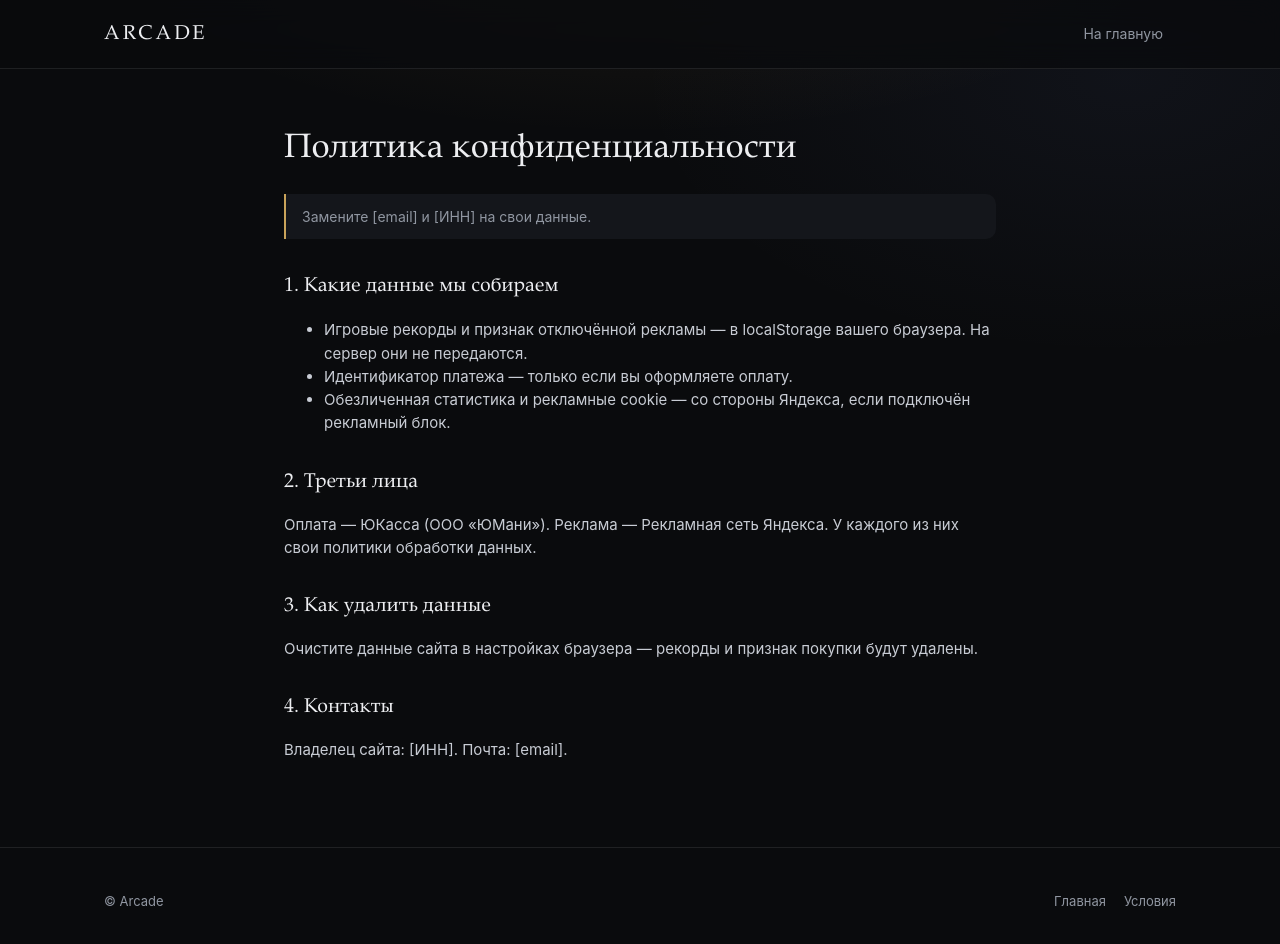
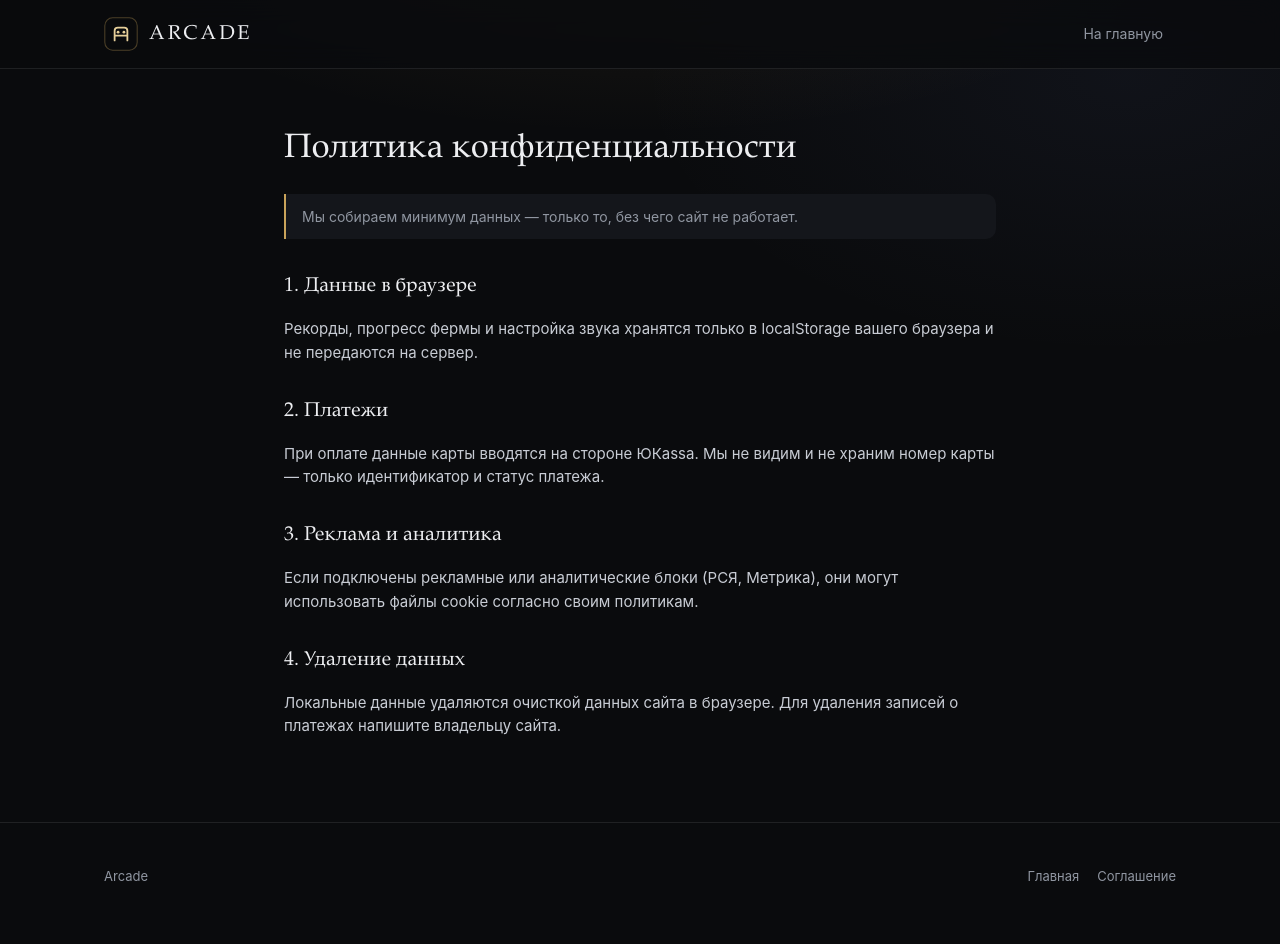
Before and after one commit to Maganed/mini-igry-arcade, a plain HTML site: page privacy.html in a window 1280 px wide. Drawn offline with Linux system fonts and the light colour scheme.

Commit message:
fix: иконка сайта и стили на странице конфиденциальности

```diff
--- a/privacy.html
+++ b/privacy.html
@@ -1,45 +1,51 @@
-<!DOCTYPE html>
+<!doctype html>
 <html lang="ru">
 	<head>
 		<meta charset="utf-8" />
 		<meta name="viewport" content="width=device-width, initial-scale=1" />
-<meta name="robots" content="noindex" />
 		<title>Политика конфиденциальности — Arcade</title>
+		<meta name="description" content="Какие данные собирает сайт Arcade и зачем." />
+		<link rel="icon" href="favicon.svg" type="image/svg+xml" />
+		<link rel="apple-touch-icon" href="favicon.svg" />
 		<link rel="stylesheet" href="styles.css" />
 	</head>
 	<body>
 		<header class="site-header">
 			<div class="container header-inner">
-    <a class="brand" href="./"><span class="brand-name">Arcade</span></a>
-    <nav class="nav"><a href="./">На главную</a></nav>
+				<a class="brand" href="index.html" aria-label="Arcade — на главную">
+					<svg class="brand-mark" viewBox="0 0 64 64" aria-hidden="true">
+						<rect x="1.5" y="1.5" width="61" height="61" rx="15" fill="none" stroke="#c9a35a" stroke-opacity=".35" stroke-width="2" />
+						<path d="M20 44V26a6 6 0 0 1 6-6h12a6 6 0 0 1 6 6v18M20 35h24" fill="none" stroke="#e6cf9a" stroke-width="3.4" stroke-linecap="round" />
+						<circle cx="26.5" cy="28.5" r="2.6" fill="#e6cf9a" />
+						<circle cx="37.5" cy="28.5" r="2.6" fill="#e6cf9a" />
+					</svg>
+					<span class="brand-name">Arcade</span>
+				</a>
+				<nav class="nav"><a class="btn btn-small" href="index.html">На главную</a></nav>
 			</div>
 		</header>
 
 		<main class="legal">
 			<h1>Политика конфиденциальности</h1>
-  <p class="note">Замените [email] и [ИНН] на свои данные.</p>
+			<p class="note">Мы собираем минимум данных — только то, без чего сайт не работает.</p>
 
-  <h2>1. Какие данные мы собираем</h2>
-  <ul>
-    <li>Игровые рекорды и признак отключённой рекламы — в localStorage вашего браузера. На сервер они не передаются.</li>
-    <li>Идентификатор платежа — только если вы оформляете оплату.</li>
-    <li>Обезличенная статистика и рекламные cookie — со стороны Яндекса, если подключён рекламный блок.</li>
-  </ul>
+			<h2>1. Данные в браузере</h2>
+			<p>Рекорды, прогресс фермы и настройка звука хранятся только в localStorage вашего браузера и не передаются на сервер.</p>
 
-  <h2>2. Третьи лица</h2>
-  <p>Оплата — ЮКасса (ООО «ЮМани»). Реклама — Рекламная сеть Яндекса. У каждого из них свои политики обработки данных.</p>
+			<h2>2. Платежи</h2>
+			<p>При оплате данные карты вводятся на стороне ЮКassa. Мы не видим и не храним номер карты — только идентификатор и статус платежа.</p>
 
-  <h2>3. Как удалить данные</h2>
-  <p>Очистите данные сайта в настройках браузера — рекорды и признак покупки будут удалены.</p>
+			<h2>3. Реклама и аналитика</h2>
+			<p>Если подключены рекламные или аналитические блоки (РСЯ, Метрика), они могут использовать файлы cookie согласно своим политикам.</p>
 
-  <h2>4. Контакты</h2>
-  <p>Владелец сайта: [ИНН]. Почта: [email].</p>
+			<h2>4. Удаление данных</h2>
+			<p>Локальные данные удаляются очисткой данных сайта в браузере. Для удаления записей о платежах напишите владельцу сайта.</p>
 		</main>
 
 		<footer class="site-footer">
 			<div class="container footer-inner">
-    <p>© Arcade</p>
-    <p class="footer-links"><a href="./">Главная</a><a href="terms.html">Условия</a></p>
+				<p>Arcade</p>
+				<p class="footer-links"><a href="index.html">Главная</a><a href="terms.html">Соглашение</a></p>
 			</div>
 		</footer>
 	</body>
```
Lines whose indentation alone changed are shown as unchanged.
